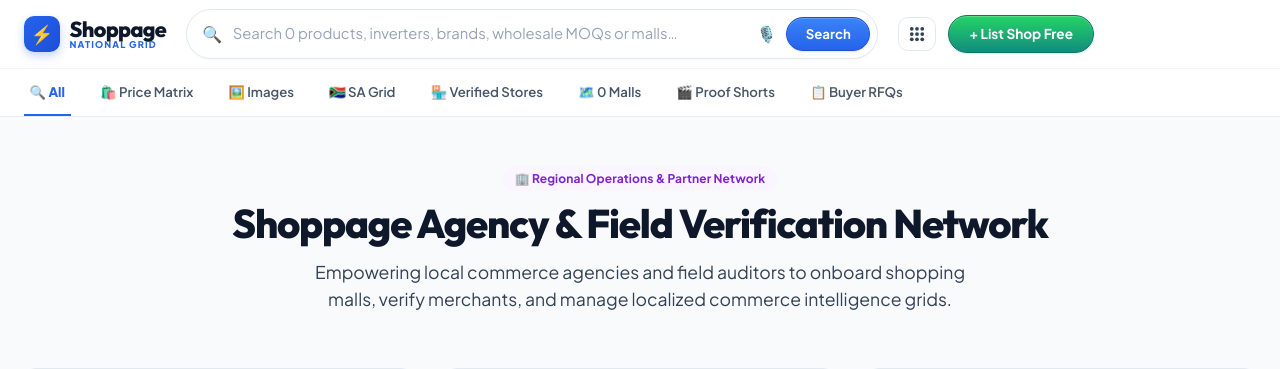
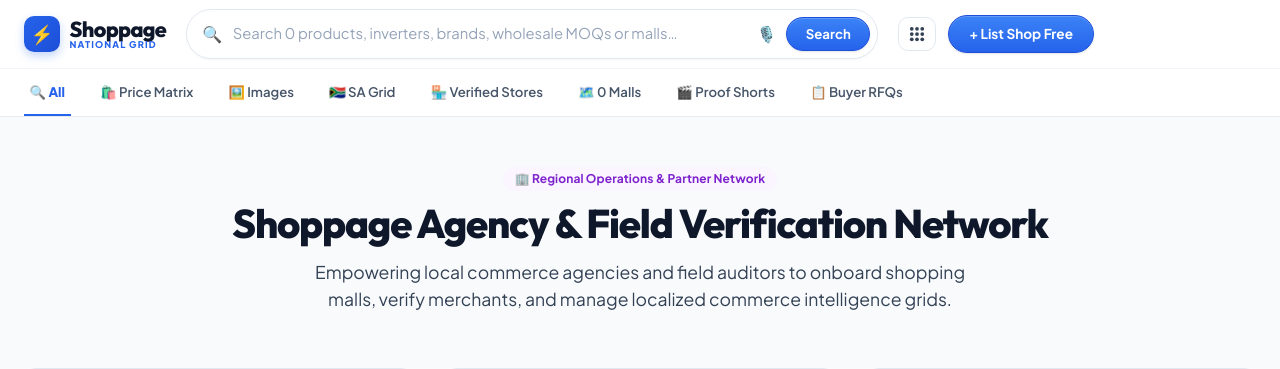
Before and after one commit to pmvalues/shoppagepy, a Django app: page /agency/ in a window 1280 px wide. Shown: the top 369 px of the page. Run offline with Django 5.2, Linux system fonts and the light colour scheme; data that the repository does not hold is empty; parts of the project's set-up code (start-up, migrations or seed data) failed here and were passed over; some libraries are stand-ins or nearby versions.

Commit message:
style(templates): align base.html CTA styling with primary direct trade branding

```diff
--- a/templates/base.html
+++ b/templates/base.html
@@ -200,7 +200,7 @@
           </div>
         </div>
 
-        <a href="/merchant/claim" class="btn btn-whatsapp" style="padding: 0.5rem 1.25rem; font-size: 0.85rem; border-radius: 9999px;">
+        <a href="/merchant/claim" class="btn btn-primary" style="padding: 0.5rem 1.25rem; font-size: 0.85rem; border-radius: 9999px;">
           + List Shop Free
         </a>
       </div>
```
